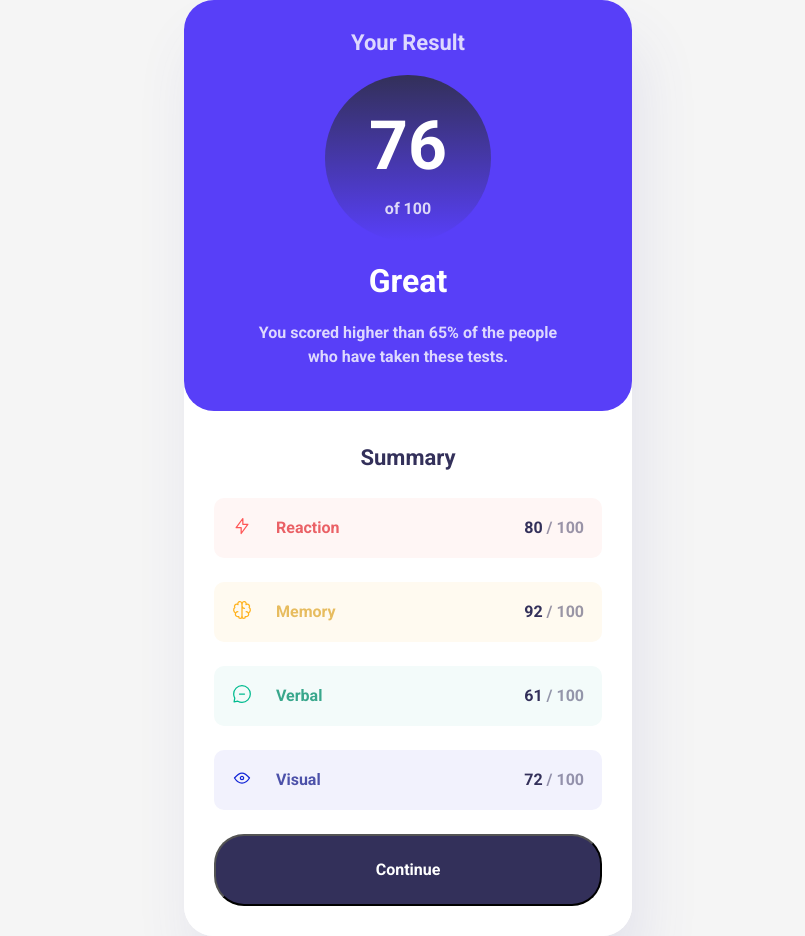
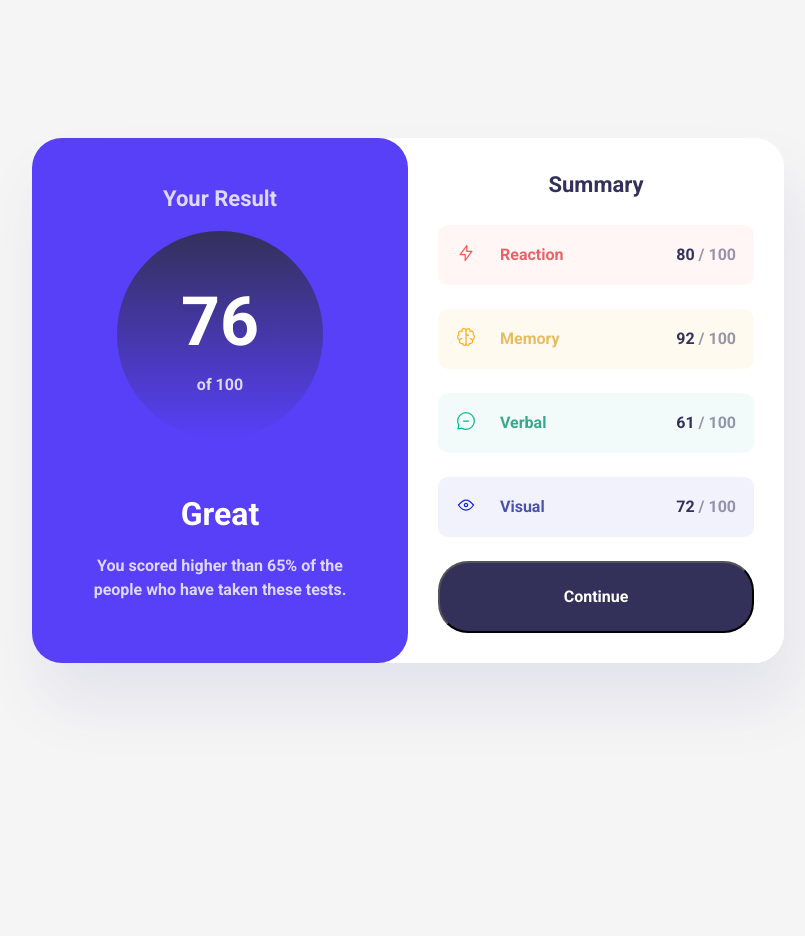
Before and after one commit to suzannepach/results-summary-component, a plain HTML site: page index.html in a window 1280 px wide. Shown: the whole page, without its empty margins (232-1037 px from the left). After the commit the page ends 800 px from the top, so only its background shows below. Drawn offline with Linux system fonts and the light colour scheme; a web font is replaced by a local one.

Commit message:
Added tablet landscape layout

```diff
--- a/index.css
+++ b/index.css
@@ -31,7 +31,7 @@
     --radius-large: 50%; */
 }
 
-@media (min-width: 45em) {
+@media (min-width: 28em) {
     :root {
         /* font-sizes */
         --fs-800: 4.25rem;
@@ -187,6 +187,12 @@ select {
     display: block;
 }
 
+@media (min-width: 64em) {
+    .circle {
+        width: 55%;
+    }
+}
+
 /* Summary topic */
 
 .summary-topic {
@@ -220,6 +226,8 @@ select {
 }
 
 #result-area,
+#result,
+#compliment,
 #summary-area,
 #summary {
     flex-direction: column;
@@ -231,9 +239,10 @@ select {
     grid-area: result-area;
     border-radius: 0 0 1.875rem 1.875rem;
     padding: 1.625rem 0 2.625rem 0;
+    justify-content: space-around;
 }
 
-.grid-container #result-area > p {
+.grid-container #result-area > div > p {
     width: 70%;
 }
 
@@ -264,19 +273,17 @@ select {
     }
 }
 
-/* @media (min-width: 64em) {
-    main {
-        width: 64rem;
-    }
-
-    .grid-container {
+@media (min-width: 64em) {
+    main.grid-container {
+        width: 47rem;
         grid-template-areas:
-            'result-area summary-area';
+        'result-area summary-area';
+        grid-template-columns: repeat(2, 50%);
     }
 
     .grid-container #result-area,
-    .grid-container #result-area {
+    .grid-container #summary-area {
         height: 100%;
-        width: 50%;
+        width: 100%;
     }
-} */
+}
--- a/index.html
+++ b/index.html
@@ -27,14 +27,19 @@
 <body>
   <main class="grid-container">
       <div id="result-area" class="bg-dark flex">
+        <div id="result" class="flex">
           <h2 class="text-white-transparent fs-600">Your Result</h2>
           <div class="circle bg-extra-dark">
             <p class="text-white-transparent fs-500"><span class="text-white fs-800">76</span>
               of 100</p>
           </div>
+        </div>
+        <div id="compliment" class="flex">
           <h3 class="text-white fs-700">Great</h3>
           <p class="text-white-transparent fs-500">You scored higher than 65% of the people who have taken these tests.</p>
         </div>
+      </div>
+
       <div id="summary-area" class="flex bg-white">
         <h2 class="text-dark fs-600">Summary</h2>
         <div id="summary" class="flex">
```
Lines whose indentation alone changed are shown as unchanged.
